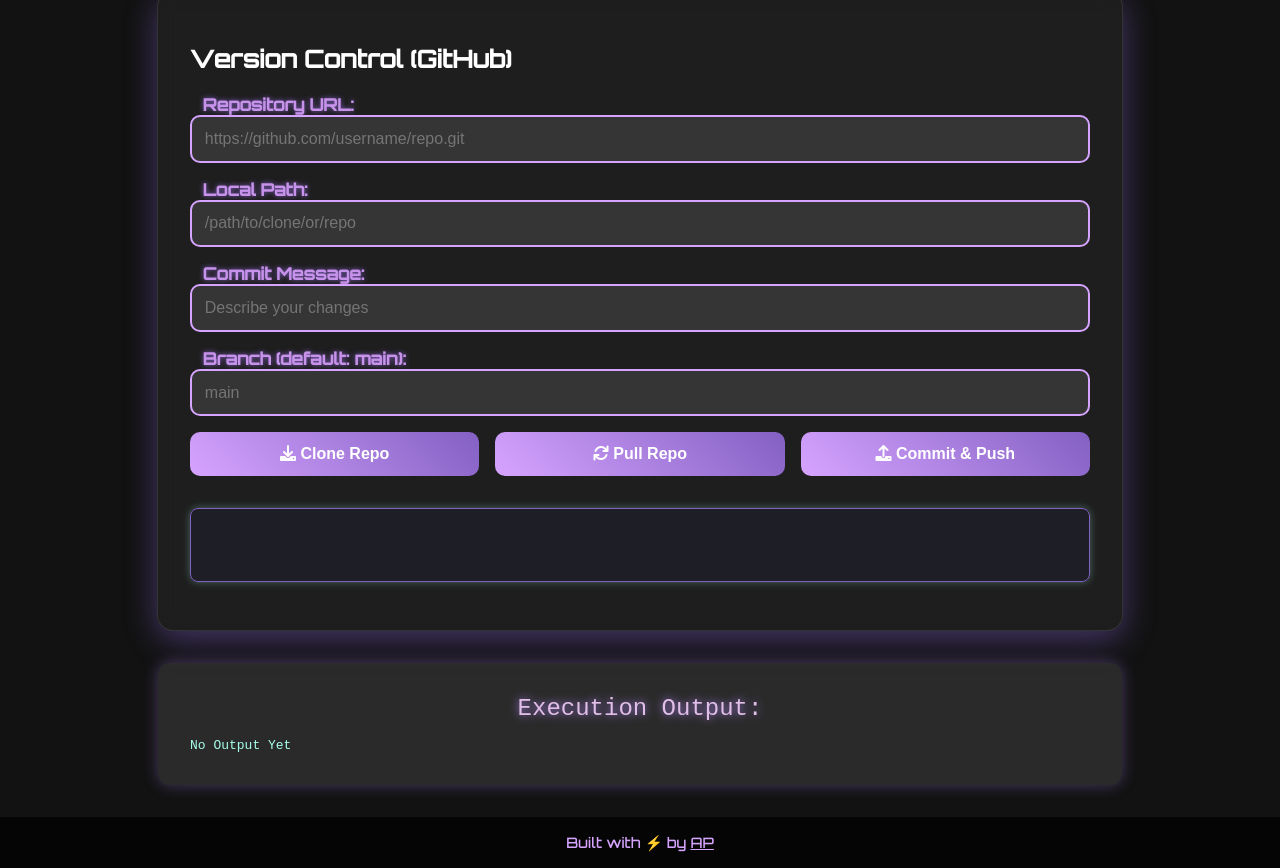
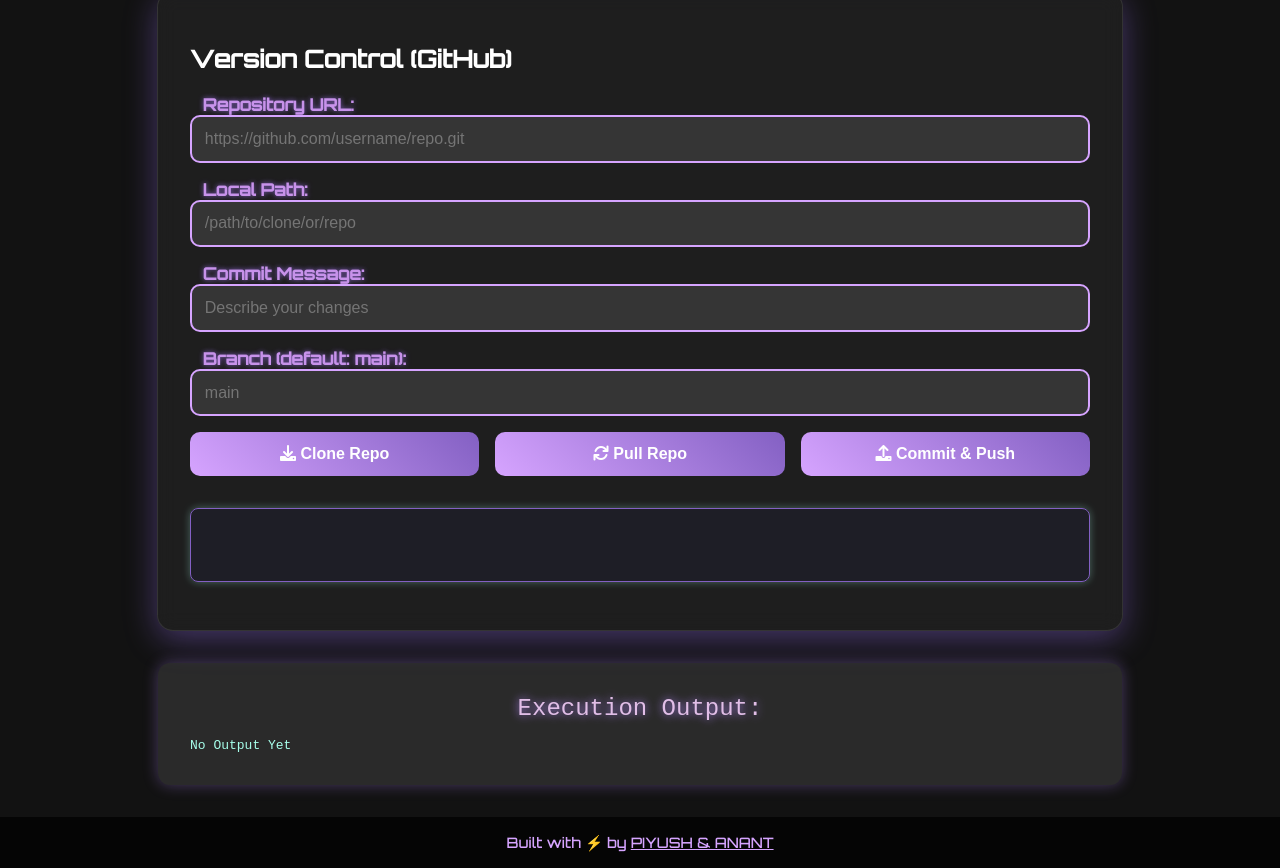
Before and after one commit to piyush1222p/AI_CDMS, a plain HTML site: page frontend.html in a window 1280 px wide. Shown: the part 1003-1871 px from the top of the page. Drawn offline with nearby package versions, Linux system fonts and the light colour scheme.

Commit message:
Updating the html file

```diff
--- a/frontend.html
+++ b/frontend.html
@@ -288,7 +288,7 @@
   </div>
 
   <footer>
-    Built with ⚡ by <a href="#" style="color:#d6a4ff;">AP</a>
+    Built with ⚡ by <a href="#" style="color:#d6a4ff;">PIYUSH & ANANT</a>
   </footer>
 
   <script>
```
